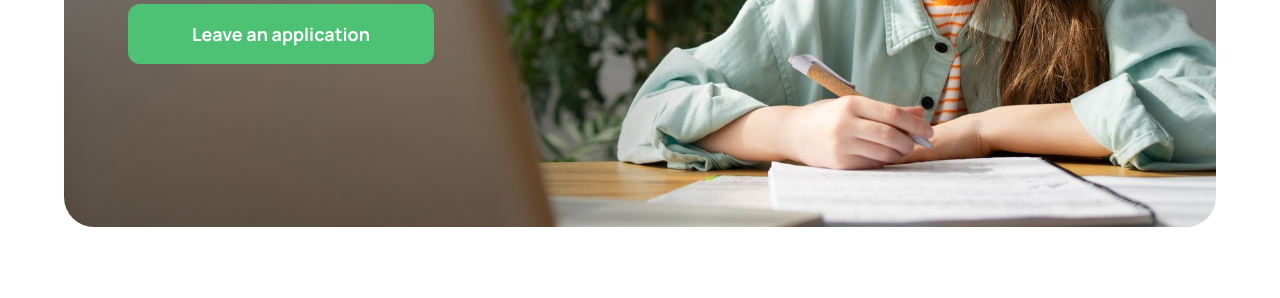
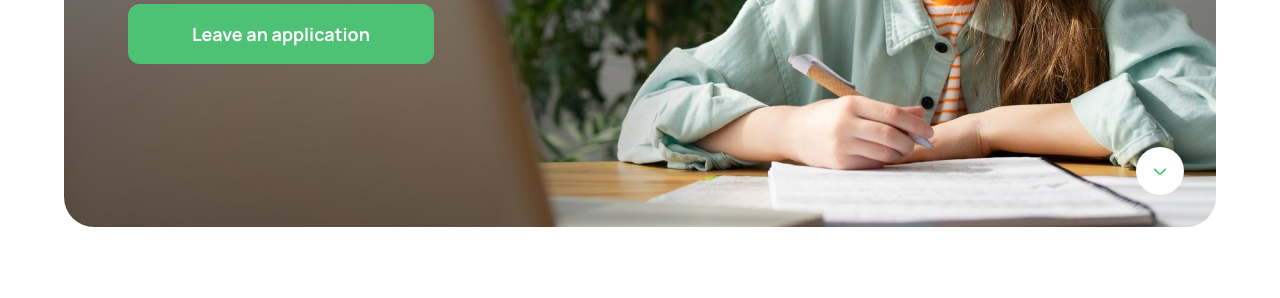
Before and after one commit to icodebits/project-te4chdi0, a website built with Vite: page src/index.html in a window 1280 px wide. Shown: the part 502-800 px from the top of the page. Built offline with nearby package versions, Linux system fonts and the light colour scheme.

Commit message:
Add hero scroll button and script.

```diff
--- a/src/css/hero.css
+++ b/src/css/hero.css
@@ -1,6 +1,8 @@
 /* Hero styles */
 /* mobile first */
 .section-hero {
+  display: block;
+  position: relative;
   background-color: var(--gray);
   padding: 425px 20px 72px 20px;
   margin: 8px auto 80px auto;
@@ -120,3 +122,44 @@
     padding: 16px 64px;
   }
 }
+
+.hero-button-scroll {
+  position: absolute;
+  bottom: 14px;
+  right: 14px;
+  width: 38px;
+  height: 38px;
+  border-radius: 50%;
+  display: flex;
+  align-items: center;
+  justify-content: center;
+  background-color: var(--white);
+  cursor: pointer;
+  transition: background-color 250ms linear;
+}
+
+.hero-button-scroll:hover, .hero-button-scroll:focus {
+  background-color: var(--green);
+}
+
+.hero-button-scroll-icon {
+  fill: var(--green);
+}
+
+.hero-button-scroll:hover .hero-button-scroll-icon, .hero-button-scroll:focus .hero-button-scroll-icon {
+  fill: var(--white);
+}
+
+@media screen and (min-width: 768px) {
+  .hero-button-scroll {
+    bottom: 32px;
+    right: 32px;
+    width: 48px;
+    height: 48px;
+  }
+
+  .hero-button-scroll-icon {
+    width: 14px;
+    height: 7px;
+  }
+}
--- /dev/null
+++ b/src/js/scroll-from-hero.js
@@ -0,0 +1,13 @@
+document.getElementById('scrollDownToFooter').addEventListener('click', function() {
+  const footer = document.querySelector('footer');
+  if (footer) {
+    footer.scrollIntoView({ behavior: 'smooth' });
+  }
+});
+
+document.getElementById('scrollDownToForm').addEventListener('click', function() {
+  const form = document.querySelector('form');
+  if (form) {
+    form.scrollIntoView({ behavior: 'smooth' });
+  }
+});
--- a/src/main.js
+++ b/src/main.js
@@ -1,3 +1,4 @@
 import './js/mobile-menu.js';
 import './js/about-animation.js';
-import './js/scroll.js';
+//import './js/scroll.js';
+import './js/scroll-from-hero.js';
--- a/src/partials/hero.html
+++ b/src/partials/hero.html
@@ -1,6 +1,11 @@
 <!-- region hero -->
 <section class="section-hero">
     <h1 class="hero-title">Discover the joy of learning <span class="accent">English</span> with us!</h1>
-    <button type="button" class="hero-button">Leave an application</button>
+    <button type="button" class="hero-button" id="scrollDownToForm">Leave an application</button>
+    <button type="button" class="hero-button-scroll" id="scrollDownToFooter">
+      <svg width="12" height="6" class="hero-button-scroll-icon">
+          <use xlink:href="/images/icons.svg#arrow_down" />
+      </svg>
+  </button>
 </section>
 <!-- endregion hero -->
```
